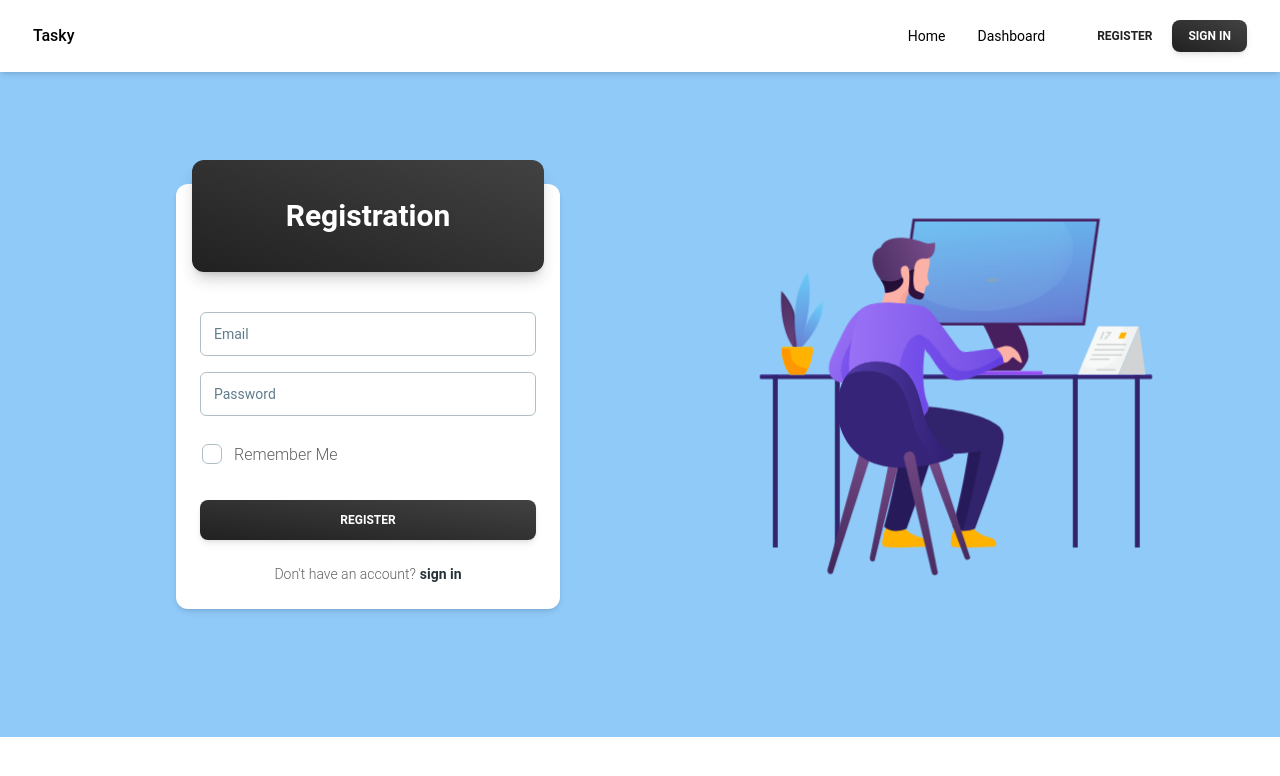
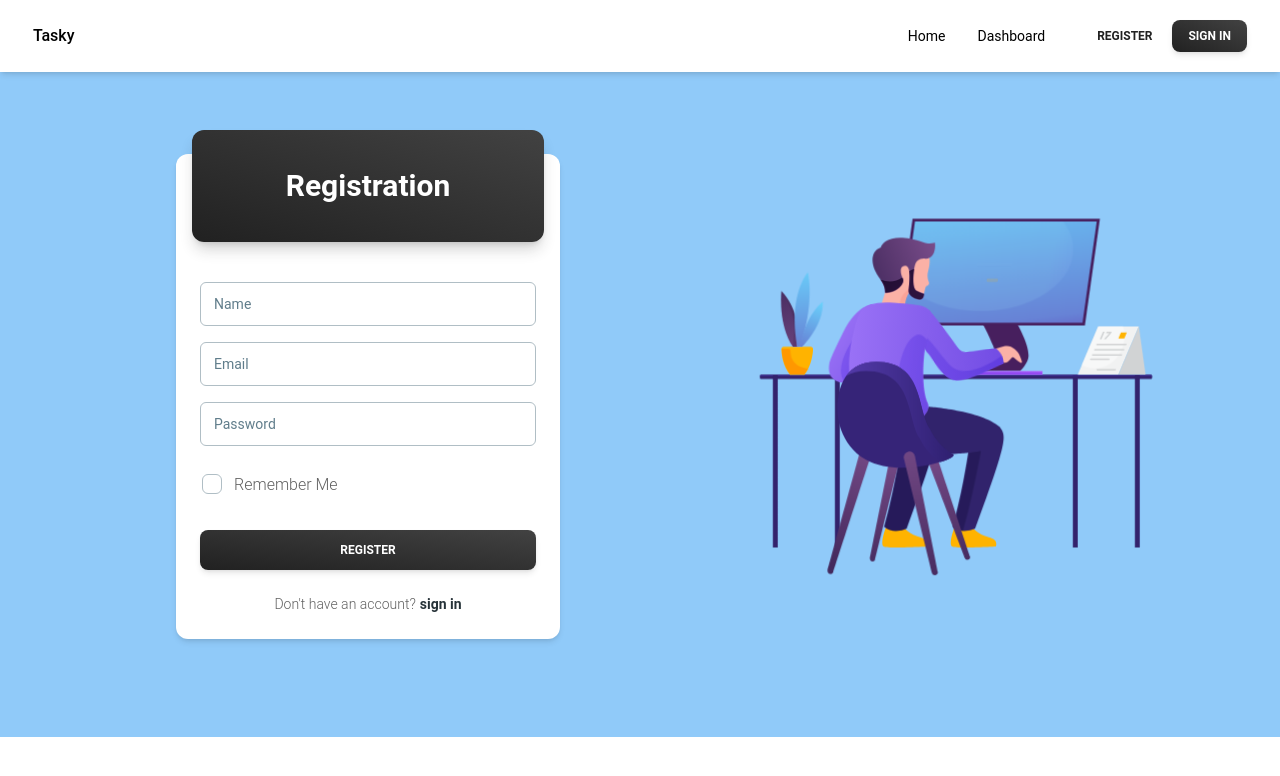
Before and after one commit to safimiazi/task-management-client, a React (Vite) app: page /register in a window 1280 px wide. Shown: the top 776 px of the page. Built offline with nearby package versions, Linux system fonts and the light colour scheme.

Commit message:
start authentication

```diff
--- a/src/Pages/Login.jsx
+++ b/src/Pages/Login.jsx
@@ -14,9 +14,17 @@ import { Link } from "react-router-dom";
 
 
 const Login = () => {
+
+    const handleLogin = (e) => {
+        e.preventDefault()
+        const form = e.target;
+        const email = form.email.value;
+        const password = form.password.value
+    }
     return (
         <div className=" bg-blue-200 pt-10 md:pt-0 md:h-[665px] grid grid-cols-1 md:grid-cols-2 items-center justify-between md:gap-4 p-4">
             <div className="md:ml-40">
+                <form onSubmit={handleLogin}>
                     <Card className="md:w-96">
                         <CardHeader
                             variant="gradient"
@@ -35,7 +43,7 @@ const Login = () => {
                             </div>
                         </CardBody>
                         <CardFooter className="pt-0">
-                    <Button variant="gradient" fullWidth>
+                            <Button type="submit" variant="gradient" fullWidth>
                                 Sign in
                             </Button>
                             <Typography variant="small" className="mt-6 flex justify-center">
@@ -54,9 +62,10 @@ const Login = () => {
                             </Typography>
                         </CardFooter>
                     </Card>
+                </form>
             </div>
             <div>
-            <Lottie className="h-[500px]" animationData={loginAnimation}/>
+                <Lottie className="h-[500px]" animationData={loginAnimation} />
             </div>
         </div>
     );
--- a/src/Pages/Register.jsx
+++ b/src/Pages/Register.jsx
@@ -13,9 +13,18 @@ import Lottie from "lottie-react";
 import { Link } from "react-router-dom";
 
 const Register = () => {
+    const handleRegister = e => {
+     e.preventDefault()
+     const form = e.target;
+     const name = form.name.value;
+     const email = form.email.value;
+     const password = form.password.value
+
+    }
     return (
         <div className=" bg-blue-200 pt-10 md:pt-0 md:h-[665px] grid grid-cols-1 md:grid-cols-2 items-center justify-between md:gap-4 p-4">
             <div className="md:ml-40">
+                <form onSubmit={handleRegister}>
                     <Card className="md:w-96">
                         <CardHeader
                             variant="gradient"
@@ -27,14 +36,15 @@ const Register = () => {
                             </Typography>
                         </CardHeader>
                         <CardBody className="flex flex-col gap-4">
-                        <Input label="Email" size="lg" />
-                        <Input label="Password" size="lg" />
+                            <Input name="name" label="Name" size="lg" />
+                            <Input name="email" label="Email" size="lg" />
+                            <Input name="password" label="Password" size="lg" />
                             <div className="-ml-2.5">
                                 <Checkbox label="Remember Me" />
                             </div>
                         </CardBody>
                         <CardFooter className="pt-0">
-                        <Button variant="gradient" fullWidth>
+                            <Button type="submit" variant="gradient" fullWidth>
                                 Register
                             </Button>
                             <Typography variant="small" className="mt-6 flex justify-center">
@@ -53,9 +63,10 @@ const Register = () => {
                             </Typography>
                         </CardFooter>
                     </Card>
+                </form>
             </div>
             <div>
-                <Lottie className="h-[500px]" animationData={RegisterAnimation}/>
+                <Lottie className="h-[500px]" animationData={RegisterAnimation} />
             </div>
         </div>
     );
```
Lines whose indentation alone changed are shown as unchanged.
